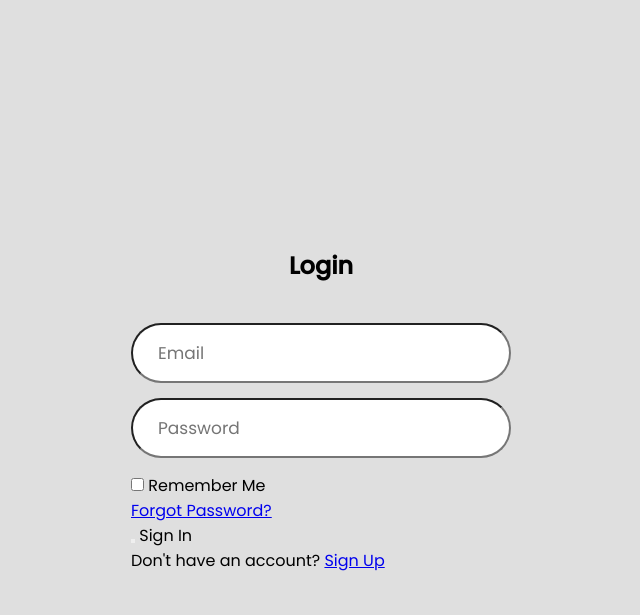
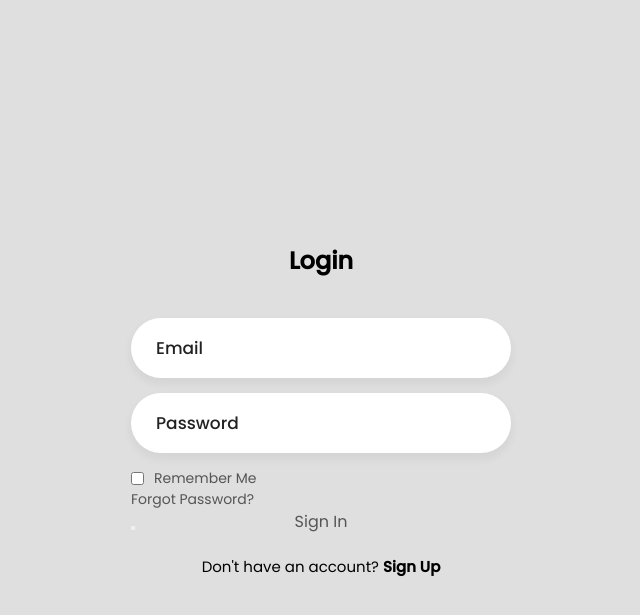
Before and after one commit to Vendel098/Calander, a PHP site: page /login.html in a window 1280 px wide. Shown: the top 615 px of the page, without its empty margins (319-959 px from the left). Run offline with PHP 8.4, Linux system fonts and the light colour scheme.

Commit message:
02.09 dok

```diff
--- a/login.css
+++ b/login.css
@@ -27,7 +27,6 @@ body{
 .login-header{
     text-align: center;
     margin: 20px 0 40px 0;
-
 }
 
 .login-header header{
@@ -43,6 +42,87 @@ body{
     padding: 0 25px;
     margin-bottom: 15px;
     border-radius: 30px;
+    border: none;
+    box-shadow: 0px 5px 10px 1px rgba(0,0,0,0.05);
+    outline: none;
+    transition: .3s;
+}
 
+::placeholder{
+    font-weight: 500;
+    color: #222;
+}
 
+.input-field:focus{
+    width: 105%;
 }
+
+.frogot{
+    display: flex;
+    justify-content: space-between;
+    margin-bottom: 40px;
+}
+
+section{
+    display: flex;
+    align-items: center;
+    font-size: 14px;
+    color: #555;
+}
+
+#check{
+    margin-right: 10px;
+}
+
+a{
+    text-decoration: none;
+}
+
+a:hover{
+    text-decoration: underline;
+}
+
+section a{
+    color:#555 ;
+}
+
+.input-submit{
+    position: relative;
+}
+
+.submit-btn{
+    width: 100%;
+    height: 60px;
+    background: #222;
+    border: none;
+    border-radius: 30px;
+    cursor: pointer;
+    transition: .3s;
+}
+
+.input-submit label{
+    position: absolute;
+    top: 45%;
+    left: 50%;
+    color: #555;
+    -webkit-transform: translate(-50%, -50%);
+    -ms-transform: translate(-50%, -50%);
+    transform: translate(-50%, -50%);
+    cursor: pointer;
+}
+
+.submit-btn:hover{
+    background: #000;
+    transform: scale(1.05,1);
+}
+
+.sign-up-link{
+    text-align: center;
+    font-size: 15px;
+    margin-top: 20px;
+}
+
+.sign-up-link a{
+    color: #000;
+    font-weight: 600;
+}
```
Also changed, not shown: test.html (added, +57 -0 lines), 2 other files.
